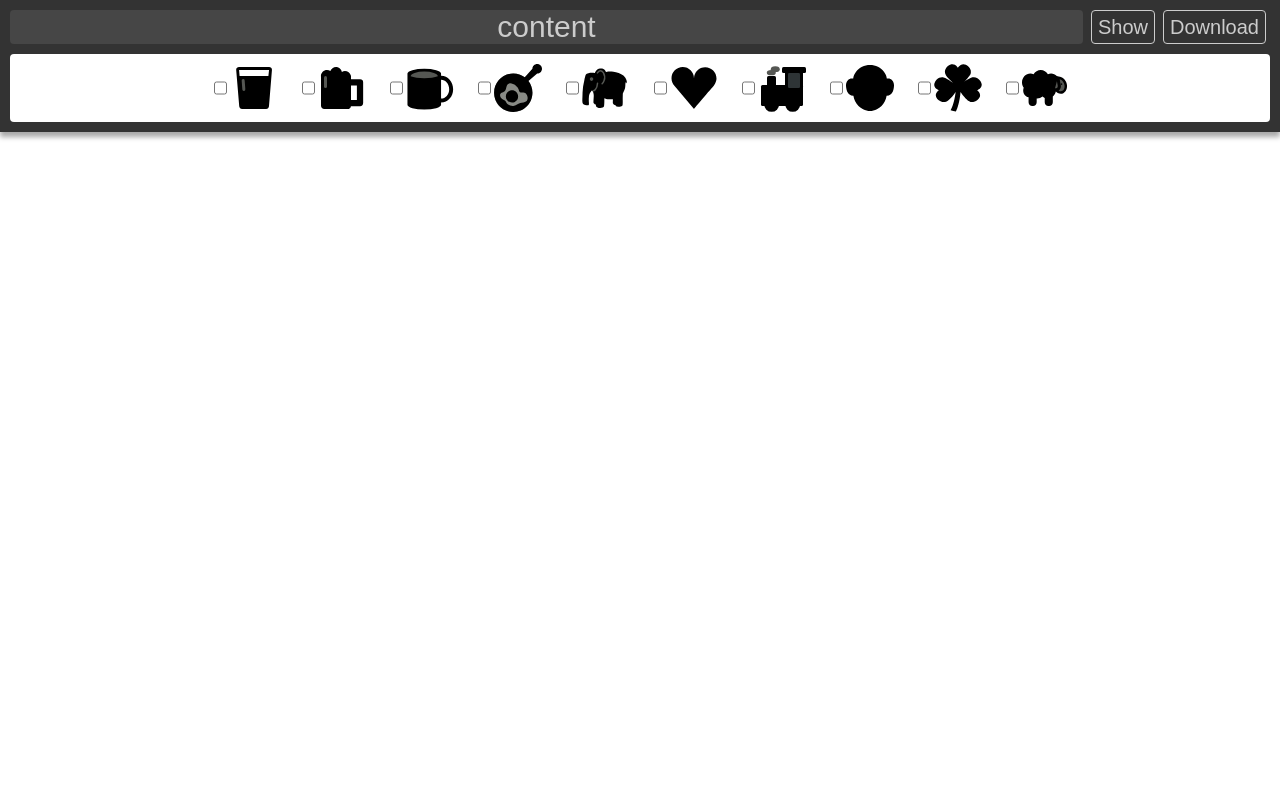
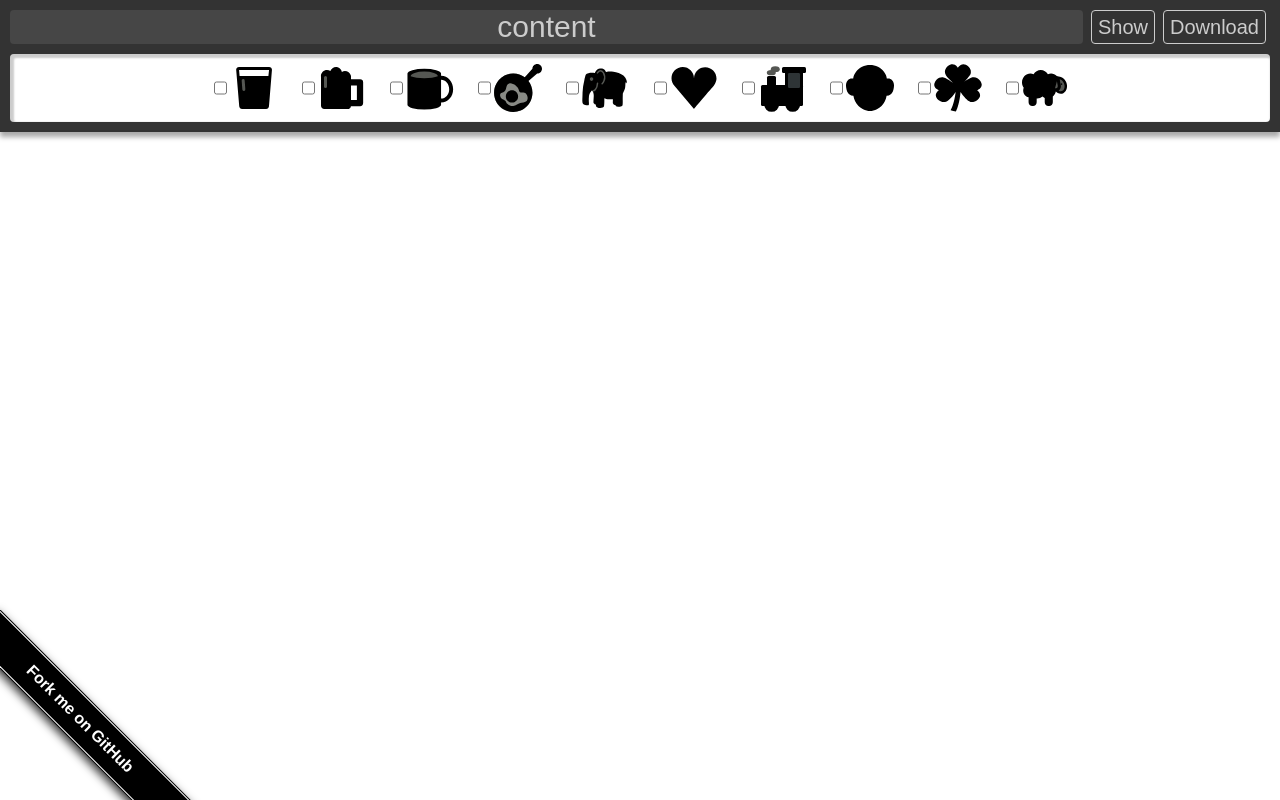
Before and after one commit to ThomasWeinert/QRCodeSymbols, a website: page index.html in a window 1280 px wide. Drawn offline with Linux system fonts and the light colour scheme.

Commit message:
[FEATURE] Add GitHub Link And Optimize For Resize

```diff
--- a/index.html
+++ b/index.html
@@ -15,9 +15,12 @@
   </div>
   <div id="symbols"></div>
 </form>
-<div class="output" style="white-space: pre; font-family: monospace;">
+<section id="main">
+  <div class="output" style="white-space: pre; font-family: monospace;">
 
-</div>
+  </div>
+</section>
+<span id="fork-on-github"><a href="https://github.com/ThomasWeinert/QRCodeSymbols">Fork me on GitHub</a></span>
 </body>
 <script type="text/javascript" src="bower_components/qrcode-svg/index.js"></script>
 <script type="text/javascript" src="main.js"></script>
--- a/style.css
+++ b/style.css
@@ -4,9 +4,11 @@ html, body {
   height: 100%;
 }
 
-body {
+#main {
   display: flex;
   flex-direction: column;
+  height: 100%;
+  padding-top: 115px;
 }
 
 * {
@@ -16,6 +18,8 @@ body {
 }
 
 form {
+  position: fixed;
+  width: 100%;
   background-color: rgb(51, 51, 51);
   margin: 0 0 20px 0;
   padding: 10px;
@@ -23,6 +27,7 @@ form {
   box-shadow: 0 5px 5px darkgray;
   font-family: sans-serif;
 }
+
 form .input {
   display: flex;
 }
@@ -30,6 +35,7 @@ form .input {
 form label[for="content-input"] {
   display: none;
 }
+
 form button {
   background-color: transparent;
   color: #cccccc;
@@ -61,6 +67,8 @@ input#content-input {
   display: flex;
   justify-content: center;
   justify-items: center;
+  box-shadow: inset 2px 2px 2px 2px rgba(0,0,0,0.2);
+  overflow: auto;
 }
 
 #symbols label {
@@ -69,6 +77,7 @@ input#content-input {
   justify-items: center;
   padding: 0 10px;
 }
+
 #symbols object {
   width: 48px;
   height: 48px;
@@ -80,3 +89,59 @@ input#content-input {
   justify-content: center;
   height: 100%;
 }
+
+/* fork on github */
+#fork-on-github {
+  position: fixed;
+  display: block;
+  top: calc(100vh - 200px);
+  left: 0;
+  width: 280px;
+  overflow: hidden;
+  height: 200px;
+  z-index: 9999;
+}
+
+#fork-on-github a {
+  width: 280px;
+  position: absolute;
+  bottom: 60px;
+  left: -60px;
+  transform: rotate(45deg);
+  -webkit-transform: rotate(45deg);
+  -ms-transform: rotate(45deg);
+  -moz-transform: rotate(45deg);
+  -o-transform: rotate(45deg);
+  box-shadow: 4px 4px 10px rgba(0, 0, 0, 0.8);
+  background: #000;
+  color: #fff;
+  text-decoration: none;
+  font-family: arial, sans-serif;
+  text-align: center;
+  font-weight: bold;
+  padding: 5px 40px;
+  font-size: 1rem;
+  line-height: 2rem;
+  transition: 0.5s;
+}
+
+#fork-on-github a:hover {
+  background: #c11;
+  color: #fff;
+}
+
+#fork-on-github a::before, #fork-on-github a::after {
+  content: "";
+  width: 100%;
+  display: block;
+  position: absolute;
+  top: 1px;
+  left: 0;
+  height: 1px;
+  background: #fff;
+}
+
+#fork-on-github a::after {
+  bottom: 1px;
+  top: auto;
+}
```
